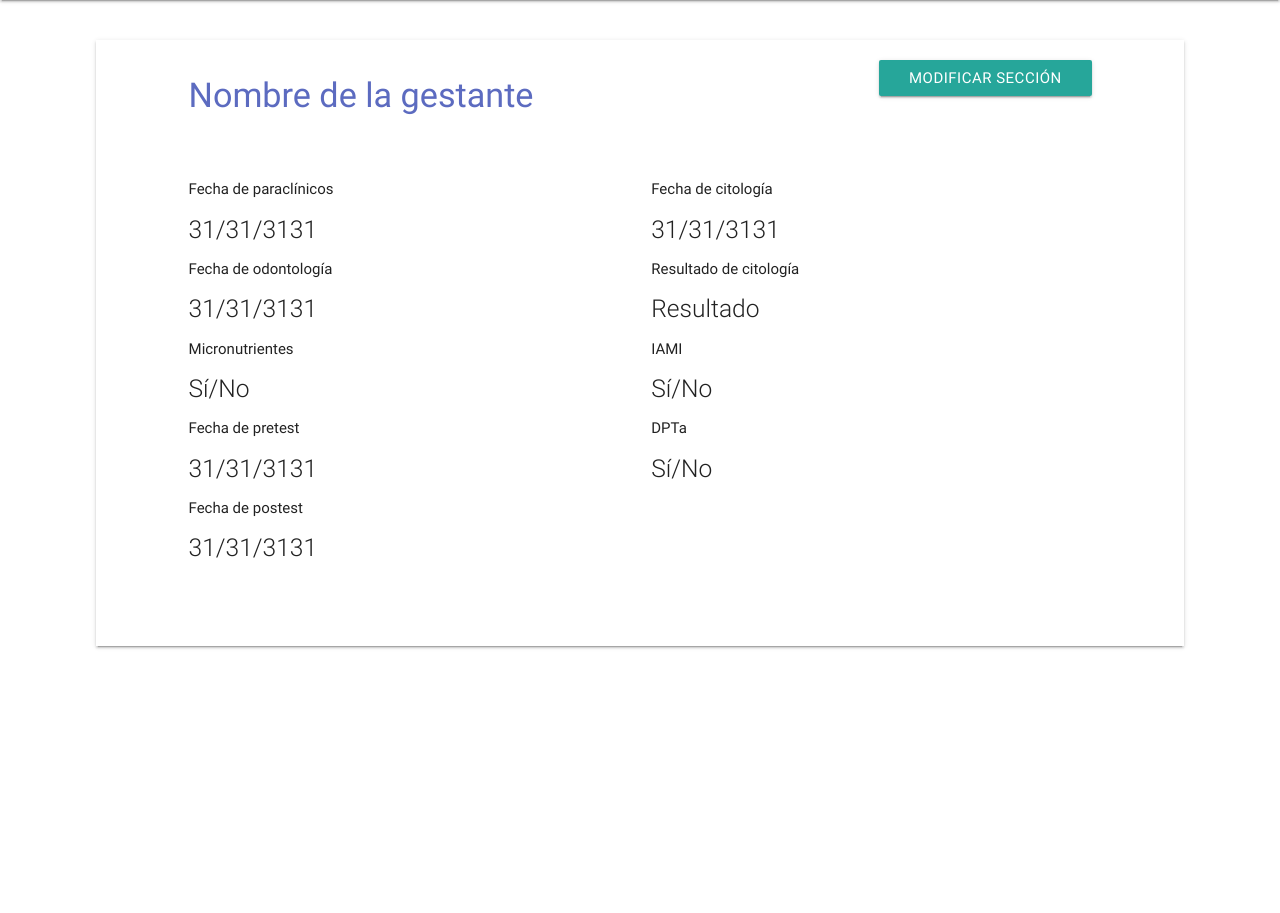
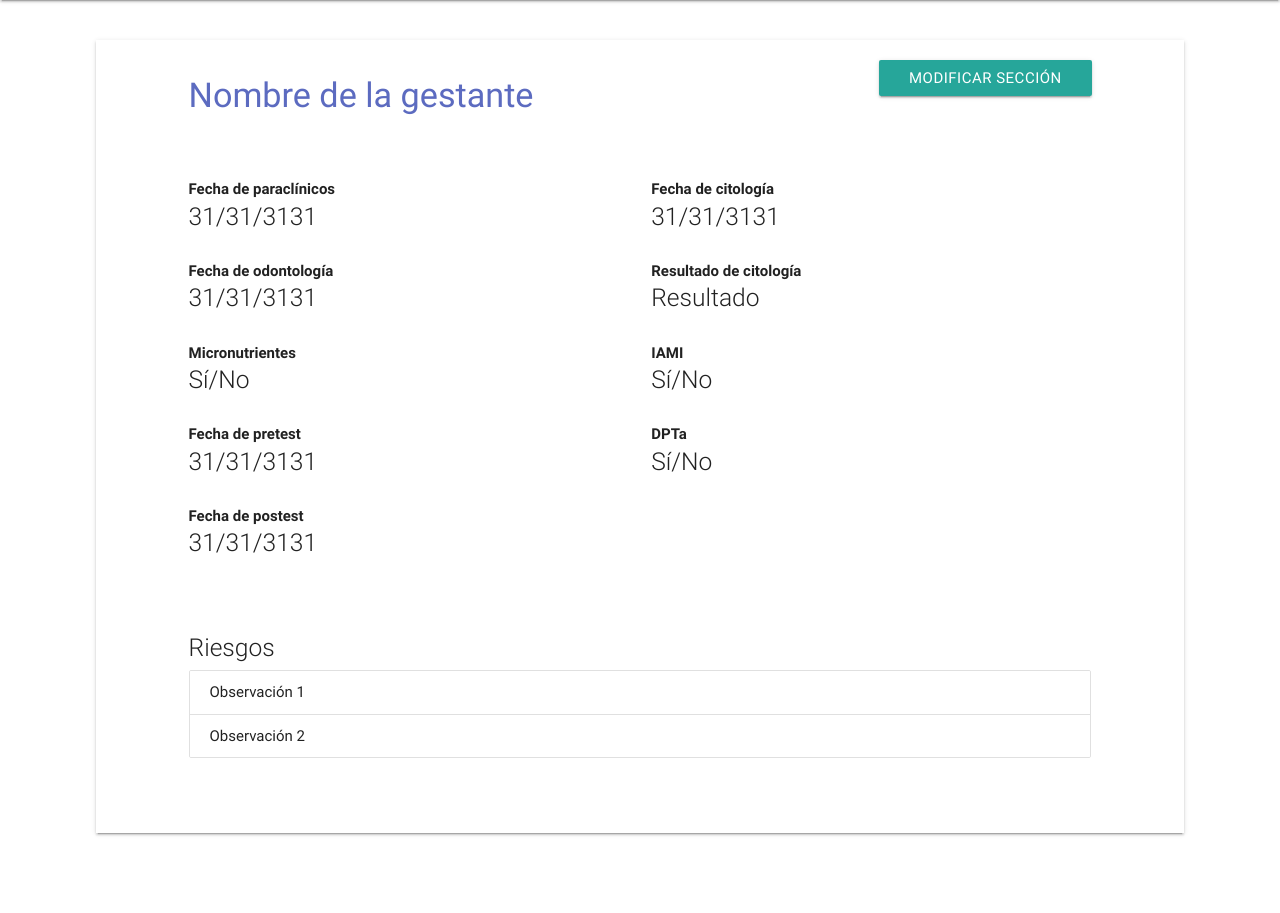
Before and after one commit to bgtyhn/gestantes, a Django app: page /detalle/ in a window 1280 px wide, after a click on "PRIMER CONTROL". Shown: the part 112-1025 px from the top of the page. Before the commit the page ends 761 px from the top, so only its background shows below. Run offline with Django 3.2, Linux system fonts and the light colour scheme; parts of the project's set-up code (start-up, migrations or seed data) failed here and were passed over.

Commit message:
Ajustes detalle

```diff
--- a/gestantes/appgestantes/static/appgestantes/assets/css/main.css
+++ b/gestantes/appgestantes/static/appgestantes/assets/css/main.css
@@ -17,8 +17,22 @@
 	margin-bottom: 4vh;
 }
 
+.detail-field{
+  margin-bottom: 30px;
+}
+
+.detail-field p {
+  font-weight: 600;
+  margin-bottom: 2px;
+}
+
+.detail-field h5 {
+  margin-top: 2px;
+  margin-bottom: 2px;
+}
+
 .appt-detail-field{
-  margin-bottom: 30px;
+  margin-bottom: 40px;
 }
 
 .pad-10{
--- a/gestantes/appgestantes/templates/appgestantes/detalle.html
+++ b/gestantes/appgestantes/templates/appgestantes/detalle.html
@@ -166,6 +166,19 @@
 									</div>
 								</div>
 							</div>
+							<div class="row">
+								<div class="col s12">
+									<h5 class="light">Riesgos</h5>
+									<ul class="collection">
+										<li class="collection-item">
+											Observación 1
+										</li>
+										<li class="collection-item">
+											Observación 2
+										</li>
+									</ul>
+								</div>
+							</div>
 						</div>
 					</div>
 				</div>
@@ -188,6 +201,19 @@
 										<div class="detail-field">
 											<p> Cuadro hemático </p>
 											<h5 class="light">(A)normal</h5>
+											<div class="row">
+												<div class="col s9 offset-s1">
+													<p> Motivos </p>
+													<ul class="collection">
+														<li class="collection-item">
+															Observación 1
+														</li>
+														<li class="collection-item">
+															Observación 2
+														</li>
+													</ul>
+												</div>
+											</div>
 										</div>
 										<div class="detail-field">
 											<p> Parcial de orina </p>
@@ -213,6 +239,14 @@
 											<p> Antígeno hepatitis B </p>
 											<h5 class="light">#ElAntígeno</h5>
 										</div>
+										<div class="detail-field">
+											<p> Toxoplasmosis iGg </p>
+											<h5 class="light">Positivo</h5>
+										</div>
+										<div class="detail-field">
+											<p> Toxoplasmosis iGm </p>
+											<h5 class="light">Positivo</h5>
+										</div>
 									</div>
 								</div>
 								<div class="col s6">
@@ -224,10 +258,31 @@
 										<div class="detail-field">
 											<p> Resultado frotis </p>
 											<h5 class="light">(No) reactivo</h5>
+											<div class="row">
+												<div class="col s9 offset-s1">
+													<p> Motivos </p>
+													<ul class="collection">
+														<li class="collection-item">
+															Observación 1
+														</li>
+														<li class="collection-item">
+															Observación 2
+														</li>
+													</ul>
+												</div>
+											</div>
 										</div>
 										<div class="detail-field">
 											<p> Factores de riesgo diabetes gestacional </p>
 											<h5 class="light">Sí/No</h5>
+											<div class="row">
+												<div class="col s9 offset-s1">
+													<p> Fecha </p>
+													<h5 class="light">31/31/3131</h5>
+													<p> Resultado </p>
+													<h5 class="light">42 mg/dl</h5>
+												</div>
+											</div>
 										</div>
 										<div class="detail-field">
 											<p> Fecha de ecografía </p>
@@ -236,14 +291,6 @@
 										<div class="detail-field">
 											<p> Semanas ecografía </p>
 											<h5 class="light">42</h5>
-										</div>
-										<div class="detail-field">
-											<p> Toxoplasmosis iGg </p>
-											<h5 class="light">Positivo</h5>
-										</div>
-										<div class="detail-field">
-											<p> Toxoplasmosis iGm </p>
-											<h5 class="light">Positivo</h5>
 										</div>
 									</div>
 								</div>
@@ -272,8 +319,16 @@
 											<h5 class="light">(No) reactivo</h5>
 										</div>
 										<div class="detail-field">
-											<p> Parcial de orina </p>
-											<h5 class="light">Normal/En tratamiento</h5>
+											<p> Factores de riesgo diabetes gestacional </p>
+											<h5 class="light">Sí/No</h5>
+											<div class="row">
+												<div class="col s9 offset-s1">
+													<p> Fecha </p>
+													<h5 class="light">31/31/3131</h5>
+													<p> Resultado </p>
+													<h5 class="light">42 mg/dl</h5>
+												</div>
+											</div>
 										</div>
 										<div class="detail-field">
 											<p> Micronutrientes </p>
@@ -283,6 +338,10 @@
 								</div>
 								<div class="col s6">
 									<div class="section">
+										<div class="detail-field">
+											<p> Parcial de orina </p>
+											<h5 class="light">Normal/En tratamiento</h5>
+										</div>
 										<div class="detail-field">
 											<p> Fecha de ecografía </p>
 											<h5 class="light">31/31/3131</h5>
@@ -319,7 +378,15 @@
 										</div>
 										<div class="detail-field">
 											<p> Factores de riesgo VIH </p>
-											<h5 class="light">(No) reactivo</h5>
+											<h5 class="light">Sí/No</h5>
+											<div class="row">
+												<div class="col s9 offset-s1">
+													<p> Fecha </p>
+													<h5 class="light">31/31/3131</h5>
+													<p> Resultado </p>
+													<h5 class="light">(No) reactivo</h5>
+												</div>
+											</div>
 										</div>
 										<div class="detail-field">
 											<p> Parcial de orina </p>
```
Also changed, not shown: gestantes/appgestantes/models.py (+4 -6 lines), 1 other file.
